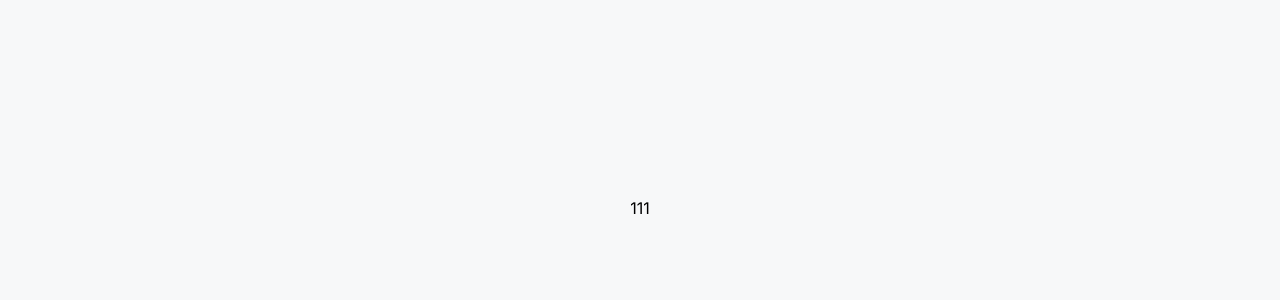
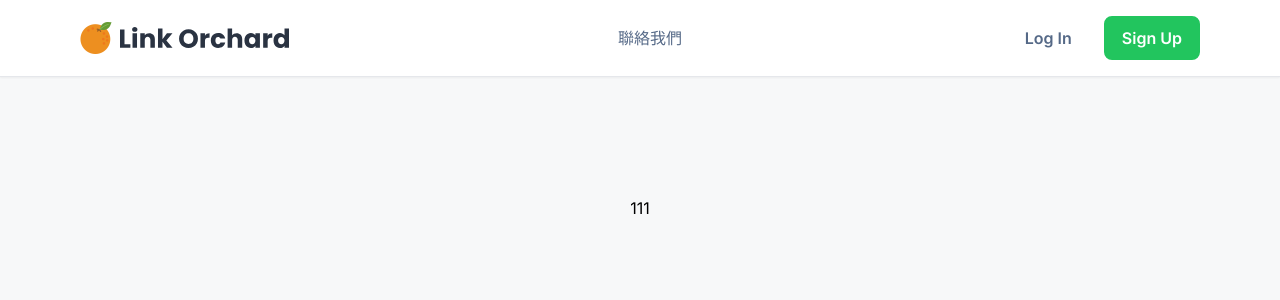
Before and after one commit to ysl0628/next13-omni-links, a Next.js app: page / in a window 1280 px wide. Shown: the top 300 px of the page. Built offline with nearby package versions, Linux system fonts and the light colour scheme.

Commit message:
feat: implement UserButtons on NavBar

```diff
--- /dev/null
+++ b/app/components/navbar/NavBar.tsx
@@ -0,0 +1,24 @@
+import React from 'react'
+
+import Logo from './Logo'
+import Container from '../Container'
+import NavButtons from './NavButtons'
+import UserButtons from './UserButtons'
+
+const NavBar = () => {
+  return (
+    <div className="fixed w-full bg-white z-10 shadow-sm">
+      <div className="py-4 border-b-[1px]">
+        <Container>
+          <div className="flex items-center w-full flex-grow justify-between gap-3 md:gap:0">
+            <Logo />
+            <NavButtons />
+            <UserButtons />
+          </div>
+        </Container>
+      </div>
+    </div>
+  )
+}
+
+export default NavBar
--- /dev/null
+++ b/app/components/navbar/UserButtons.tsx
@@ -0,0 +1,15 @@
+'use client'
+
+import React from 'react'
+import Button from '../Button'
+
+const UserButtons = () => {
+  return (
+    <div className="flex flex-[0_0_auto] min-w-0 items-center gap-4">
+      <Button label="Log In" text onClick={() => {}} />
+      <Button label="Sign Up" onClick={() => {}} />
+    </div>
+  )
+}
+
+export default UserButtons
--- a/app/layout.tsx
+++ b/app/layout.tsx
@@ -1,22 +1,28 @@
 import './globals.css'
 import type { Metadata } from 'next'
 import { Inter } from 'next/font/google'
+
+import NavBar from './components/navbar/NavBar'
 
 const inter = Inter({ subsets: ['latin'] })
 
 export const metadata: Metadata = {
   title: 'Create Next App',
-  description: 'Generated by create next app',
+  description: 'Generated by create next app'
 }
 
 export default function RootLayout({
-  children,
+  children
 }: {
   children: React.ReactNode
 }) {
   return (
     <html lang="en">
-      <body className={inter.className}>{children}</body>
+      <body className={inter.className}>
+        {/* 放置 Navbar */}
+        <NavBar />
+        {children}
+      </body>
     </html>
   )
 }
```
